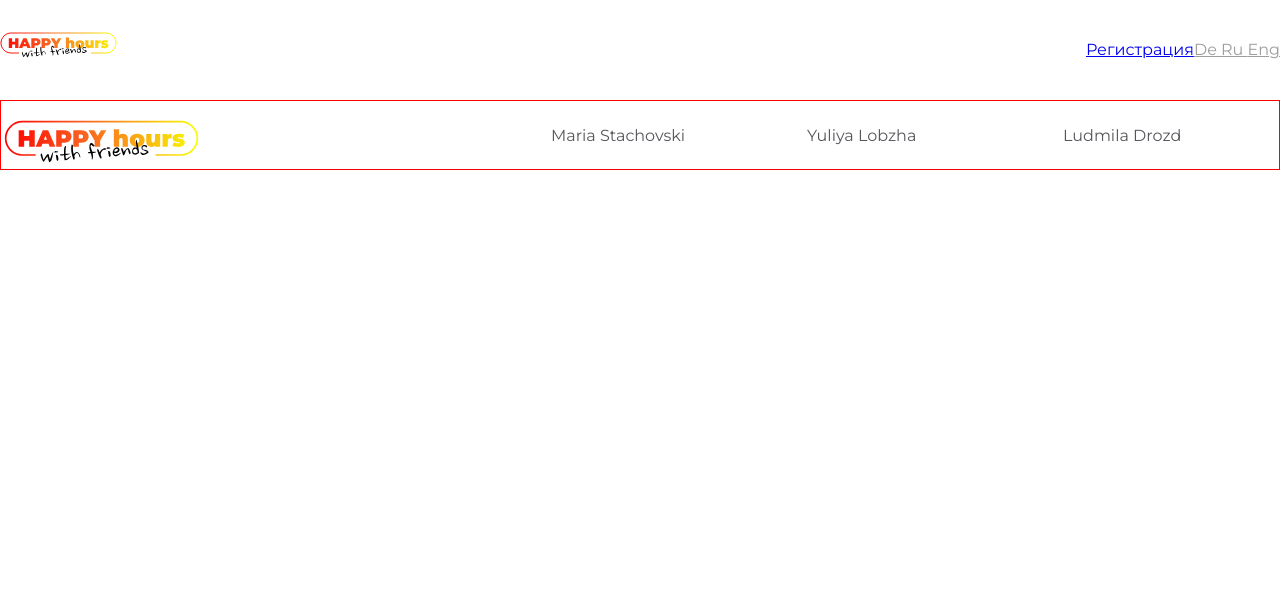
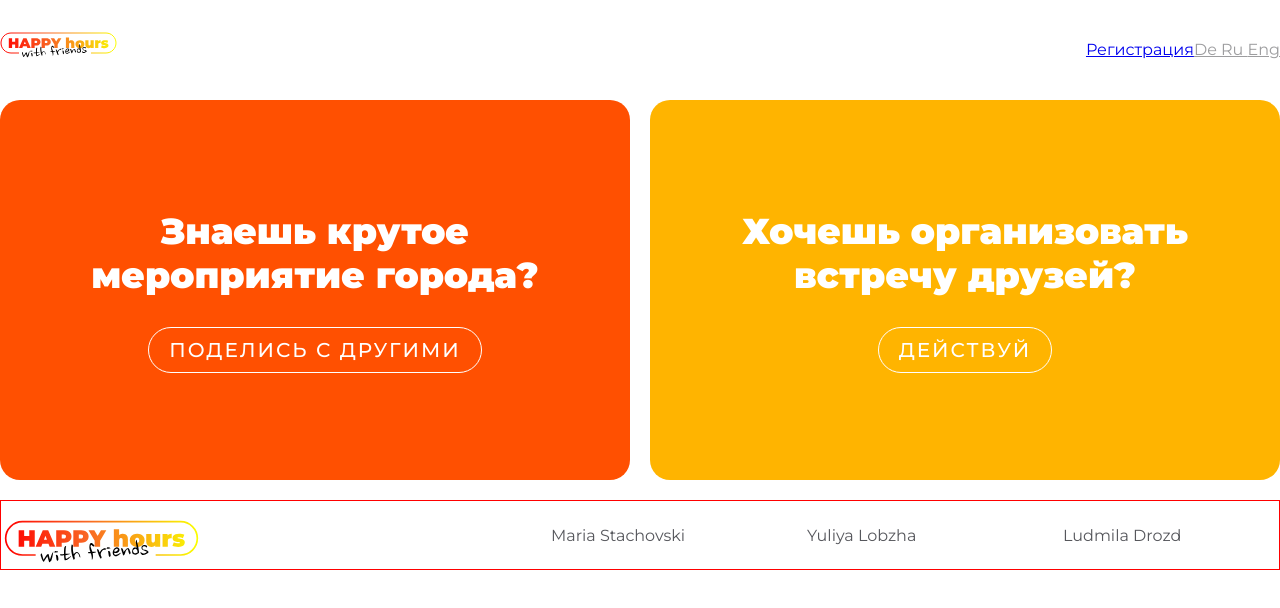
Before and after one commit to MariStakhovskaya/meetings-with-friends, a React (Vite) app in the folder client/: page / in a window 1280 px wide. Shown: the top 608 px of the page. Built offline with nearby package versions, Linux system fonts and the light colour scheme.

Commit message:
feat: add EventsListCard component

```diff
--- /dev/null
+++ b/client/src/components/EventsListCard/EventsListCard.module.css
@@ -0,0 +1,53 @@
+.card {
+  width: 750px;
+  height: 380px;
+  display: flex;
+  flex-direction: column;
+  align-items: center;
+  justify-content: center;
+  border-radius: 20px;
+}
+
+.card_orange {
+  background-color: var(--orange);
+  margin-right: 20px;
+}
+
+.card_yellow {
+  background-color: var(--yellow);
+}
+
+.card_text {
+  width: 462px;
+  height: 162px;
+  display: flex;
+  flex-direction: column;
+
+}
+
+.card_text h3 {
+  color: var(--white);
+  text-align: center;
+  font-family: 'Montserrat', sans-serif;
+  font-size: 36px;
+  font-style: normal;
+  font-weight: 900;
+  line-height: normal;
+  margin-bottom: 30px;
+}
+
+.card_text button {
+  padding: 10px 20px;
+  border-radius: 50px;
+  border: 1px solid var(--white);
+  background: transparent;
+  font-family: 'Montserrat', sans-serif;
+  font-size: 20px;
+  font-style: normal;
+  font-weight: 500;
+  line-height: normal;
+  letter-spacing: 2px;
+  text-transform: uppercase;
+  color: var(--white);
+  margin: 0 auto;
+}
--- /dev/null
+++ b/client/src/components/EventsListCard/EventsListCard.tsx
@@ -0,0 +1,20 @@
+import styles from './EventsListCard.module.css';
+
+type EventsListCardType = {
+  title: string;
+  button: string;
+  color: boolean;
+};
+
+function EventsListCard({ title, button, color }: EventsListCardType) {
+  return (
+    <div className={`${styles.card} ${color ? `${styles.card_orange}` : `${styles.card_yellow}`}`}>
+      <div className={styles.card_text}>
+        <h3>{title}</h3>
+        <button>{button}</button>
+      </div>
+    </div>
+  );
+}
+
+export default EventsListCard;
--- /dev/null
+++ b/client/src/constants/ui.ts
@@ -0,0 +1,4 @@
+export const eventsListCard = [
+  { title: 'Знаешь крутое мероприятие города?', button: 'поделись с другими', color: true },
+  { title: 'Хочешь организовать встречу друзей?', button: 'действуй', color: false },
+];
--- a/client/src/pages/EventsList/EventsList.module.css
+++ b/client/src/pages/EventsList/EventsList.module.css
@@ -0,0 +1,10 @@
+.eventsList_container {
+
+}
+
+.eventsList_cards {
+  width: 100%;
+  display: flex;
+  justify-content: space-between;
+  margin-bottom: 20px;
+}
--- a/client/src/pages/EventsList/EventsList.tsx
+++ b/client/src/pages/EventsList/EventsList.tsx
@@ -1,5 +1,7 @@
+import EventsListCard from '../../components/EventsListCard/EventsListCard';
 import Footer from '../../components/Footer/Footer';
 import Header from '../../components/Header/Header';
+import { eventsListCard } from '../../constants/ui';
 
 import styles from './EventsList.module.css';
 
@@ -7,6 +9,13 @@ function EventsList() {
   return (
     <>
       <Header />
+      <div className={styles.eventsList_container}>
+        <div className={styles.eventsList_cards}>
+        {
+          eventsListCard.map((elem) => <EventsListCard title={elem.title} button={elem.button} color={elem.color} />)
+        }
+        </div>
+      </div>
       <Footer />
     </>
   )
```
